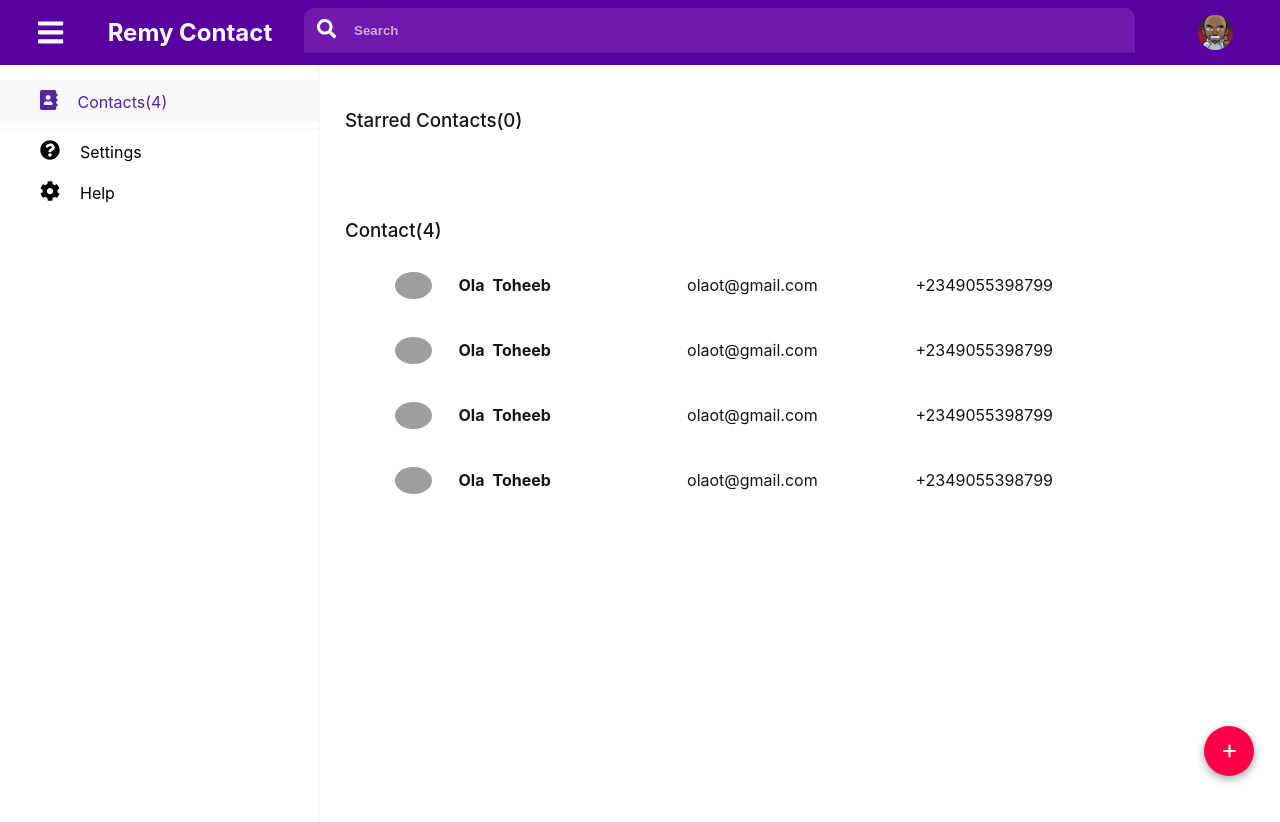
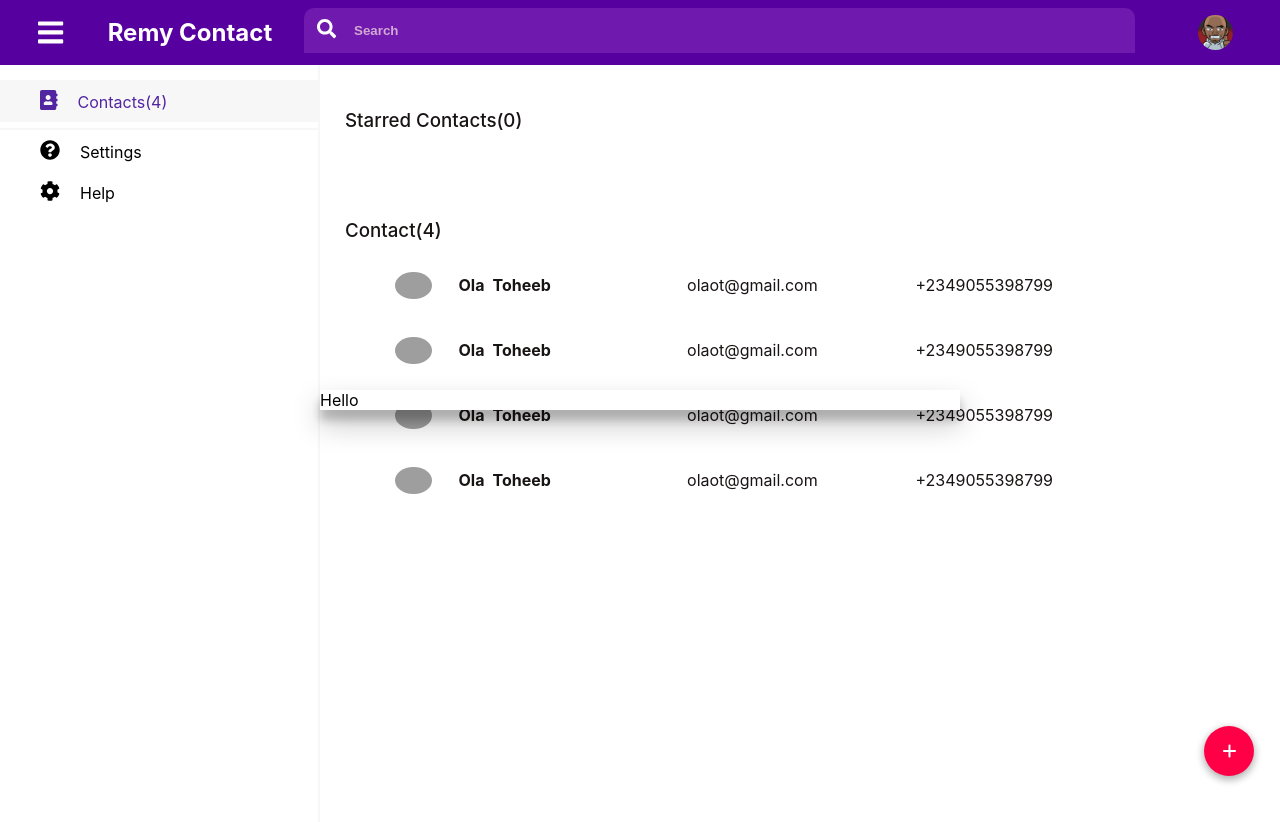
Before and after one commit to OlushesiToheeb/Remycontact, a React (Create React App) app: page / in a window 1280 px wide. Both pictures are taken after a click on the element 1229 px from the left and 751 px from the top of the page. Shown: the top 822 px of the page. Built offline with nearby package versions, Linux system fonts and the light colour scheme; grey boxes are pictures that could not be loaded.

Commit message:
:fencer: ft - added modal component

```diff
--- a/src/component/Contactlist/Contactlist.js
+++ b/src/component/Contactlist/Contactlist.js
@@ -5,9 +5,8 @@ import './Contactlist.css';
 class Contactlist extends React.Component{
 
   state={
-    toggleIconIds:[]
+    toggleIconIds:[],
   }
-
 
 
   toggleIconIdHandler = (id) => {
@@ -15,12 +14,9 @@ class Contactlist extends React.Component{
     const index = newToggleState.indexOf(id);
     if (index > -1) {
       newToggleState.splice(index, 1);
-      console.log('if', id)
     }else{
       newToggleState.push(id)
-      console.log('else', id)
     }
-    console.log(newToggleState)
     this.setState({toggleIconIds: newToggleState})
   }
 
@@ -38,7 +34,6 @@ class Contactlist extends React.Component{
               <table>
                 <tbody>
                   {this.props.showContacts.map((contact, index) =>
-
                     <tr className={this.state.toggleIconIds.includes(contact.id) ? ['row', 'bg'].join(' ') : ['row'] } key={contact.id}>
                       <td className='list-icon contact-selected'>
                       <i className={this.state.toggleIconIds.includes(contact.id) ? ['fas fa-check-square'] : ['far fa-square']}
@@ -82,7 +77,12 @@ class Contactlist extends React.Component{
             }>
             <i class="fas fa-trash"></i>
           </div>
-          <div className="create-new-contact">
+          <div className="create-new-contact"
+            onClick={() =>{
+             this.props.popModal()
+             alert('hello')
+            }}
+            >
               <i class="fas fa-plus"></i>
           </div>
         </div>
--- /dev/null
+++ b/src/component/Modal/Modal.css
@@ -0,0 +1,11 @@
+.modal-main {
+  position: fixed;
+  background: #ffffff;
+  width: 50%;
+  height: auto;
+  top: 50%;
+  left: 50%;
+  -webkit-transform: translate(-50%, -50%);
+  transform: translate(-50%, -50%);
+  box-shadow: 0 14px 28px rgba(0, 0, 0, 0.25), 0 10px 10px rgba(0, 0, 0, 0.22);
+}
--- /dev/null
+++ b/src/component/Modal/Modal.js
@@ -0,0 +1,13 @@
+import React from 'react';
+import './Modal.css';
+
+const Modal = (props) =>{
+  return(
+    <div className='modal-main'
+    style={{opacity:props.show ? '1' : '0'}}>
+      {props.children}
+    </div>
+  )
+}
+
+export default Modal;
--- a/src/container/ContactBuilder.js
+++ b/src/container/ContactBuilder.js
@@ -2,6 +2,7 @@ import React from 'react';
 import Toolbar from '../component/Toolbar/Toolbar';
 import SideDrawer from '../component/Sidedrawer/Sidedrawer';
 import Contactlist from '../component/Contactlist/Contactlist';
+import Modal from '../component/Modal/Modal';
 import './ContactBuilder.css';
 import {connect} from 'react-redux';
 import * as contactsActions from '../Store/actions/index';
@@ -9,7 +10,8 @@ import * as contactsActions from '../Store/actions/index';
 
 class ContactBuilder extends React.Component{
   state={
-    showSideDrawer :false
+    showSideDrawer :false,
+    showModal: false
   }
 
   sideDrawerToggleHandler = () =>{
@@ -17,6 +19,10 @@ class ContactBuilder extends React.Component{
       return{
         showSideDrawer: !prevState.showSideDrawer
       }});
+  }
+
+  showModalHandler=()=>{
+    this.setState({showModal:true})
   }
 
   render(){
@@ -31,9 +37,14 @@ class ContactBuilder extends React.Component{
           <Contactlist
           open={this.state.showSideDrawer}
           showContacts={this.props.contactList}
-          removeContact={this.props.onDeleteContact}/>
+          removeContact={this.props.onDeleteContact}
+          popModal={this.showModalHandler}/>
+          <Modal
+            show={this.state.showModal}
+            >
+            Hello
+          </Modal>
         </div>
-
       </div>
     )
   }
```
